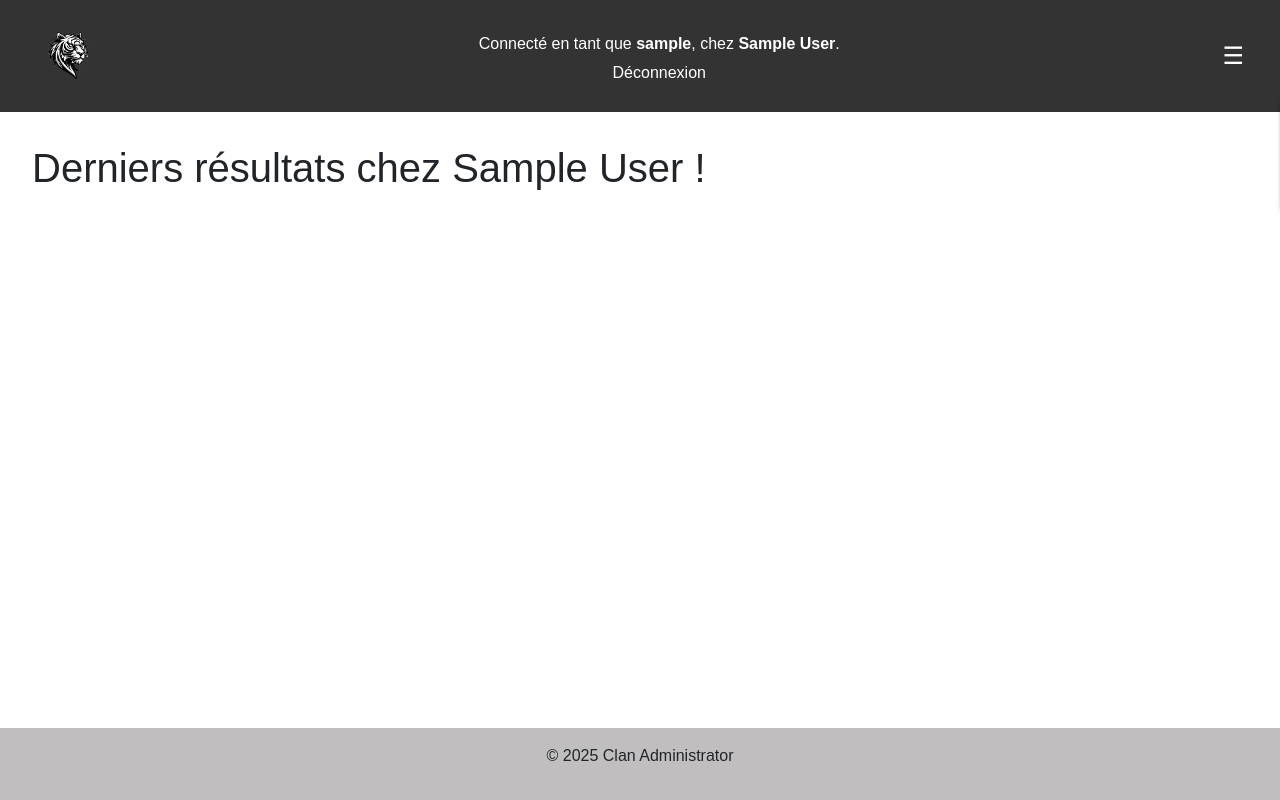
After one commit to EtienneVtr/ClanAdministratorWOT, a Flask app: page /resultats in a window 1280 px wide. The commit adds this page. Run offline with Flask 3, Linux system fonts and the light colour scheme; the visitor is signed in with stand-in values (Sample User, id 1); data that the repository does not hold is empty.

Commit message:
menu déroulant

```diff
--- a/app.py
+++ b/app.py
@@ -116,6 +116,10 @@ def reserves():
 
         return redirect(url_for('reserves'))
 
+@app.route('/resultats')
+def resultats():
+    return render_template('resultats.html')
+
 @app.route('/logout')
 def logout():
     # Supprime toutes les données de session
--- a/static/css/styles.css
+++ b/static/css/styles.css
@@ -38,31 +38,31 @@ main {
 .header-container {
     display: flex;
     align-items: center;
-    justify-content: space-between; /* Sépare les éléments gauche, centre et droit */
+    justify-content: space-between;
     padding: 10px 20px;
-    background-color: #333; /* Couleur de fond */
+    background-color: #333;
     color: white;
 }
 
 /* Section gauche : Logo */
 .header-left {
-    flex: 0 0 auto; /* Ne laisse pas cette section s'étirer */
+    flex: 0 0 auto;
 }
 
 .header-logo {
-    height: 60px; /* Taille de l'image (modifiable) */
+    height: 60px;
     width: auto;
     object-fit: contain;
 }
 
 /* Section milieu : Connexion */
 .header-center {
-    flex: 1; /* Cette section occupe l'espace central */
-    text-align: center; /* Centrer le contenu horizontalement */
+    flex: 1;
+    text-align: center;
 }
 
 .header-center nav {
-    display: inline-block; /* Contenu compact */
+    display: inline-block;
 }
 
 .header-center p {
@@ -71,11 +71,59 @@ main {
 
 /* Section droite : Menu */
 .header-right {
-    flex: 0 0 auto; /* Ne laisse pas cette section s'étirer */
+    flex: 0 0 auto;
     text-align: right;
 }
 
 .menu-icon {
-    font-size: 1.5rem; /* Taille du symbole de menu */
-    cursor: pointer; /* Change le curseur pour indiquer un clic */
+    font-size: 1.5rem;
+    cursor: pointer;
+    transition: transform 0.3s;
 }
+
+/* Menu déroulant */
+.side-menu {
+    position: fixed;
+    top: 100px;
+    right: -250px; /* Commence hors de l'écran */
+    width: 250px;
+    background-color: #444;
+    color: white;
+    height: auto;
+    box-shadow: 2px 0 5px rgba(0, 0, 0, 0.5);
+    overflow: hidden;
+    transition: right 0.3s ease; /* Animation fluide */
+    z-index: 1000;
+}
+
+.side-menu ul {
+    list-style: none;
+    padding: 0;
+    margin: 0;
+}
+
+.side-menu li {
+    border-bottom: 1px solid #555;
+}
+
+.side-menu li a {
+    display: block;
+    padding: 15px;
+    color: white;
+    text-decoration: none;
+    transition: background-color 0.3s;
+}
+
+.side-menu li a:hover {
+    background-color: #666;
+}
+
+/* Menu actif */
+.side-menu.active {
+    right: 0; /* Glisse sur l'écran */
+}
+
+/* Transformation du menu icon en croix */
+.menu-icon.active {
+    transform: rotate(90deg); /* Ajoute un effet de rotation */
+}
--- /dev/null
+++ b/static/js/menu.js
@@ -0,0 +1,17 @@
+document.addEventListener('DOMContentLoaded', () => {
+    const menuToggle = document.getElementById('menu-toggle');
+    const sideMenu = document.getElementById('side-menu');
+
+    menuToggle.addEventListener('click', () => {
+        // Toggle la classe active
+        sideMenu.classList.toggle('active');
+        menuToggle.classList.toggle('active');
+
+        // Change le symbole (≡ ↔ ✖)
+        if (menuToggle.classList.contains('active')) {
+            menuToggle.innerHTML = '&times;'; // Symbole de croix
+        } else {
+            menuToggle.innerHTML = '&#9776;'; // Symbole de menu
+        }
+    });
+});
--- a/templates/base.html
+++ b/templates/base.html
@@ -33,17 +33,29 @@
 
             <!-- Section droite : Menu -->
             <div class="header-right">
-                <div class="menu-icon">
+                <div class="menu-icon" id="menu-toggle">
                     &#9776; <!-- Symbole de menu (trois lignes) -->
                 </div>
             </div>
         </div>
     </header>
+    <!-- Menu déroulant -->
+    <div class="side-menu" id="side-menu">
+        <ul>
+            <li><a href="{{ url_for('index') }}">Accueil</a></li>
+            {% if player.can_use_reserve == True %}
+                <li><a href="{{ url_for('reserves') }}">Activer une réserve</a></li>
+            {% endif %}
+            <li><a href="{{ url_for('resultats') }}">Les derniers résultats du clan</a></li>
+        </ul>
+    </div>
     <main>
         {% block content %}{% endblock %}
     </main>
     <footer>
         <p>&copy; 2025 Clan Administrator</p>
     </footer>
+    <!-- Inclure le script JavaScript -->
+    <script src="{{ url_for('static', filename='js/menu.js') }}"></script>
 </body>
 </html>
--- /dev/null
+++ b/templates/resultats.html
@@ -0,0 +1,9 @@
+{% extends "base.html" %}
+
+{% block title %}Résultats des dernières batailles{% endblock %}
+
+{% block content %}
+
+    <h1>Derniers résultats chez {{player.clan_name}} !</h1>
+
+{% endblock %}
```
